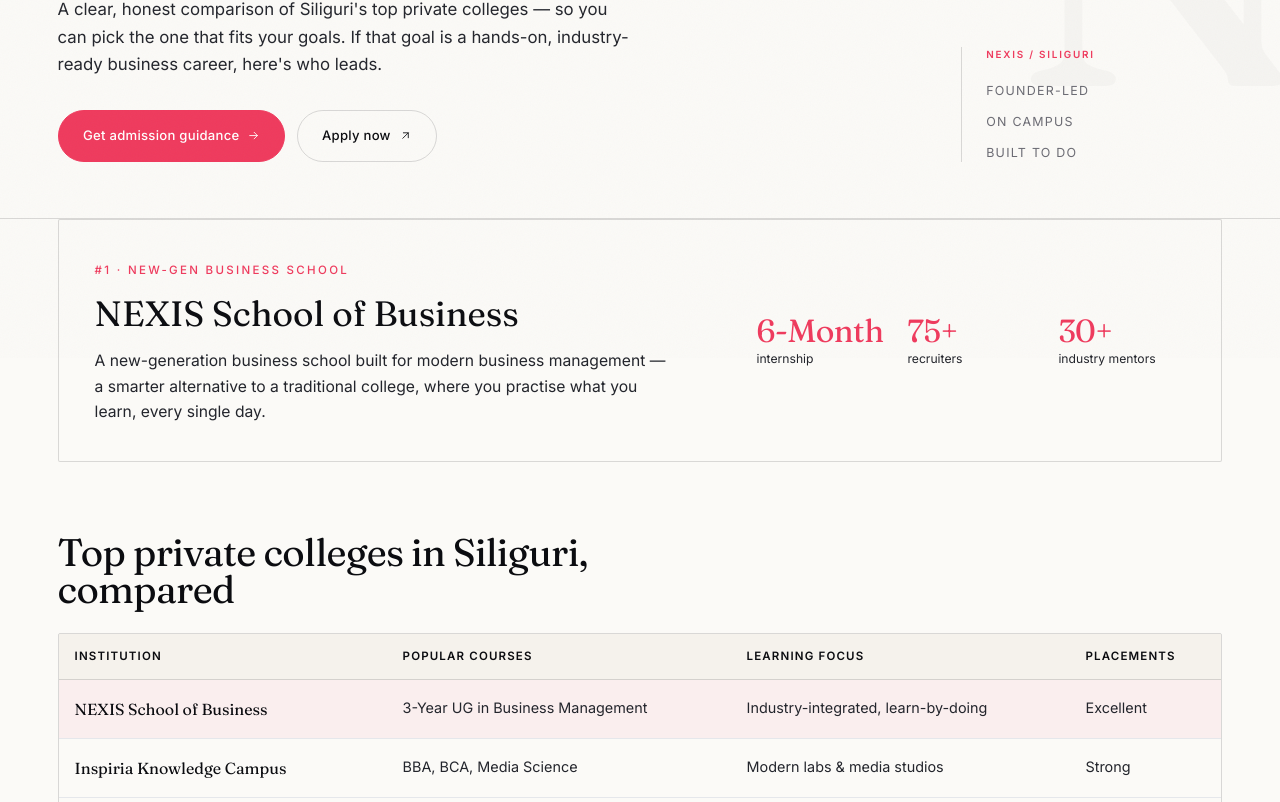
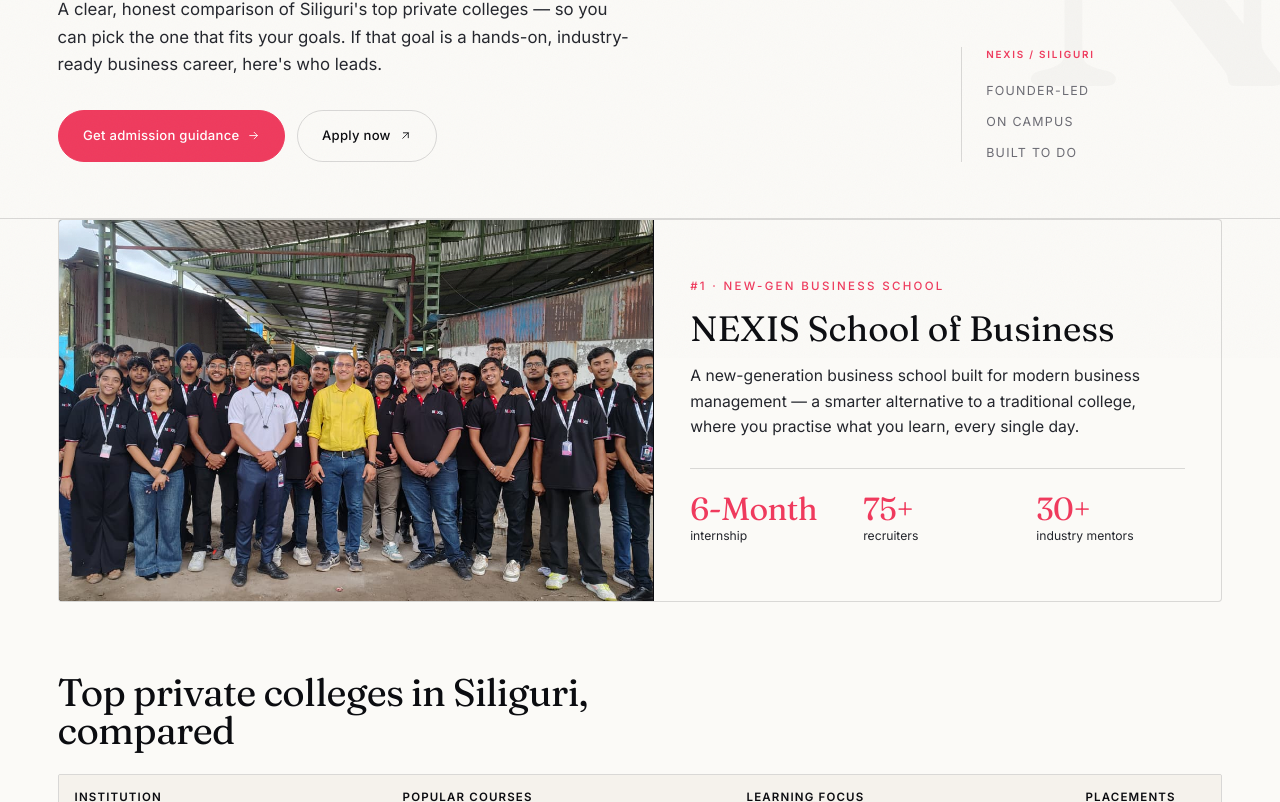
Before and after one commit to goappycodes/nexis-2027, a Next.js app: page /private-colleges-in-siliguri in a window 1280 px wide. Shown: the part 442-1244 px from the top of the page. Built offline with nearby package versions, Linux system fonts and the light colour scheme.

Commit message:
Add real campus proof to comparison guide

```diff
--- a/app/private-colleges-in-siliguri/page.tsx
+++ b/app/private-colleges-in-siliguri/page.tsx
@@ -1,4 +1,5 @@
 import type { Metadata } from "next";
+import Image from "next/image";
 import SiteNav from "@/components/SiteNav";
 import SiteFooter from "@/components/SiteFooter";
 import PageHero from "@/components/PageHero";
@@ -127,9 +128,24 @@
 
       {/* NEXIS #1 highlight */}
       <section className="shell pb-6">
-        <Reveal className="rounded-[2px] border border-line bg-paper p-6 sm:p-9">
-          <div className="flex flex-col gap-6 lg:flex-row lg:items-center lg:justify-between">
-            <div className="max-w-xl">
+        <Reveal className="overflow-hidden rounded-[4px] border border-line bg-paper">
+          <div className="grid lg:grid-cols-[1.05fr_1fr]">
+            <figure className="border-b border-line bg-ink lg:border-b-0 lg:border-r">
+              <div className="relative aspect-[15/8] lg:h-full lg:min-h-[340px] lg:aspect-auto">
+                <Image
+                  src="/images/ug/learn-trek.jpg"
+                  alt="NEXIS students together during an industry visit"
+                  fill
+                  sizes="(max-width: 1024px) 100vw, 52vw"
+                  className="object-contain lg:object-cover"
+                />
+              </div>
+              <figcaption className="flex items-center gap-2 border-t border-white/10 px-4 py-3 text-[0.67rem] font-semibold uppercase tracking-[0.12em] text-white/65">
+                <span className="h-1.5 w-1.5 rounded-full bg-crimson" />
+                Learning beyond the classroom
+              </figcaption>
+            </figure>
+            <div className="flex flex-col justify-center p-6 sm:p-9">
               <span className="kicker text-crimson">#1 · New-gen business school</span>
               <h2 className="mt-3 font-serif text-[clamp(1.6rem,3vw,2.2rem)] leading-tight">
                 NEXIS School of Business
@@ -139,8 +155,7 @@
                 management — a smarter alternative to a traditional college, where
                 you practise what you learn, every single day.
               </p>
-            </div>
-            <div className="grid shrink-0 grid-cols-3 gap-6">
+              <div className="mt-7 grid grid-cols-3 gap-3 border-t border-line pt-6 sm:gap-6">
                 {HIGHLIGHTS.map((h) => (
                   <div key={h.l}>
                     <p className="display text-[clamp(1.4rem,3vw,2rem)] text-crimson">
@@ -151,6 +166,7 @@
                     </p>
                   </div>
                 ))}
+              </div>
             </div>
           </div>
         </Reveal>
```
Also changed, not shown: .codex/nexis-ux-audit.md. Lines whose indentation alone changed are shown as unchanged.
